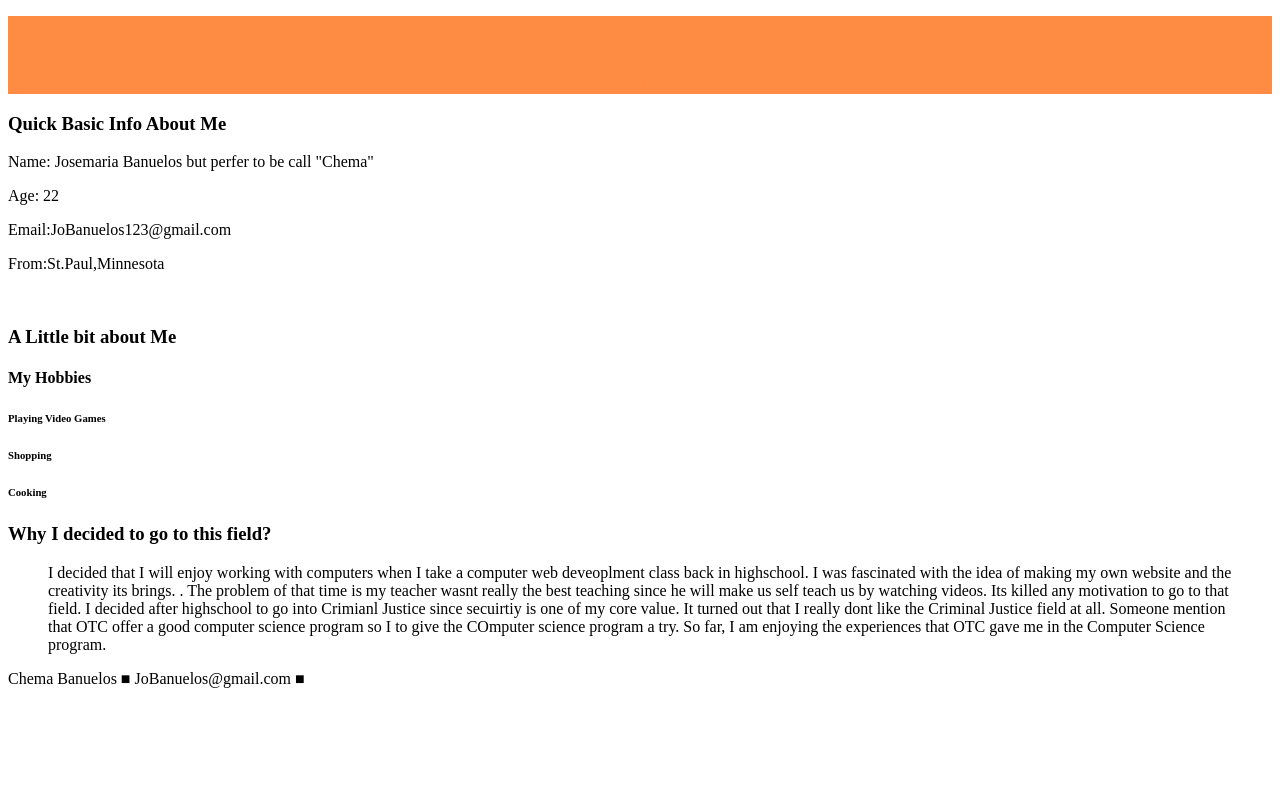
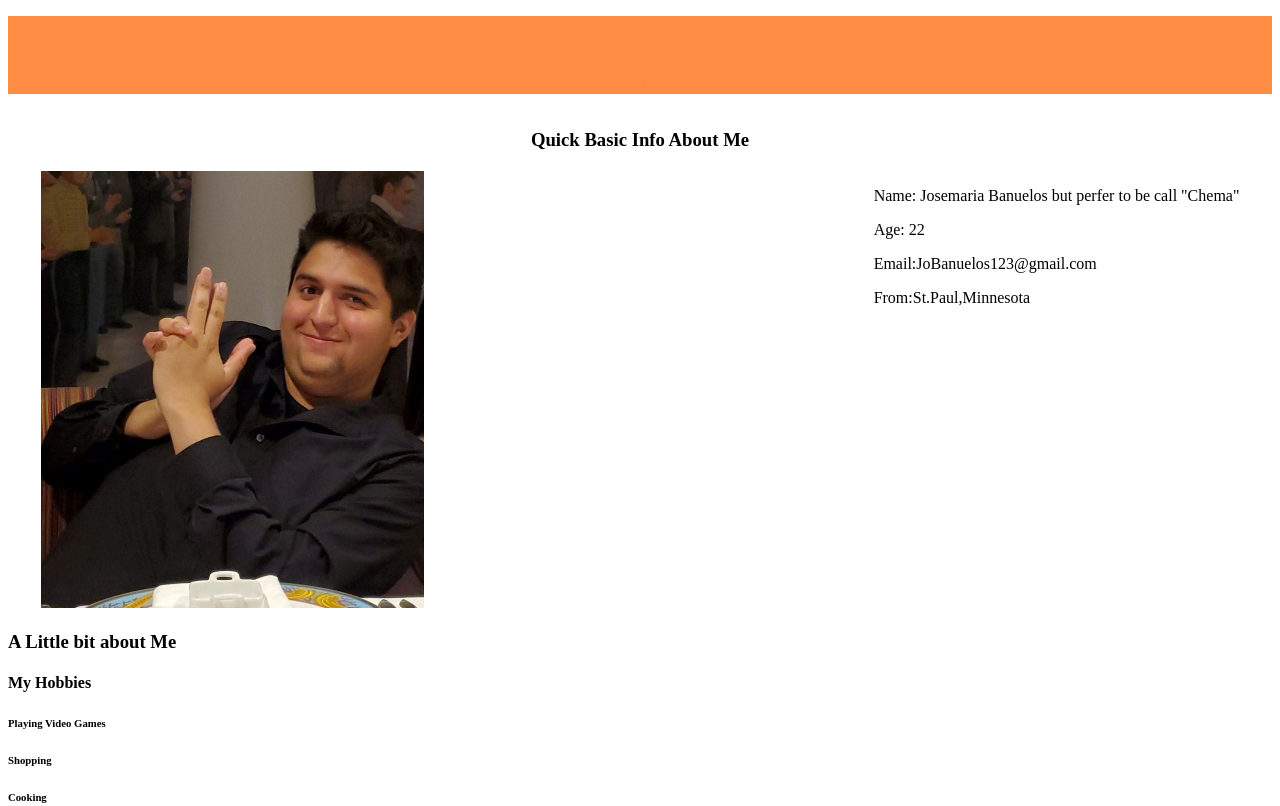
Before and after one commit to JoBanuelos/JoBanuelos.github.io, a plain HTML site: page index.html in a window 1280 px wide. Shown: the top 806 px of the page. Drawn offline with Linux system fonts and the light colour scheme.

Commit message:
Added layout to my About Section

```diff
--- a/index.html
+++ b/index.html
@@ -18,16 +18,19 @@
   </nav>
 
 <section class="aboutme">
+  <section class="box box1">
   <h3>Quick Basic Info About Me</h3>
-  <section class=box>
+</section>
+  <section class="box box2">
 <p>Name: Josemaria Banuelos but perfer to be call "Chema"</p>
 <p>Age: 22</p>
 <p>Email:JoBanuelos123@gmail.com</p>
 <p>From:St.Paul,Minnesota</p>
   </section>
-  <section class=box>
-<img src="" alt="">
+  <section class="box box3">
+<img src="Images/Profile.jpg" alt="A Image of Me">
   </section>
+</section>
 
 <section class="hobbies">
 <h3>A Little bit about Me</h3>
@@ -44,7 +47,7 @@
 </section>
 </section>
 </section>
-</section>
+
 
 <section class="Why">
 <h3>Why I decided to go to this field?</h3>
--- a/style.css
+++ b/style.css
@@ -43,3 +43,81 @@ a:active{
 color: var(--white);
 text-decoration: none;
 }
+
+/* About Me CSS */
+.aboutme{
+  display: grid;
+  grid-gap:2px;
+  justify-items: center;
+  grid-template-areas:
+  'box1 box1'
+  'box3 box2'
+  'box3 box2'
+}
+
+.box1{
+  grid-area: box1;
+}
+
+.box2{
+  grid-area: box2;
+}
+
+.box3{
+  grid-area: box3;
+}
+
+.aboutme img{
+  max-width: 50%;
+}
+
+
+
+
+
+
+
+
+
+
+
+
+
+
+
+
+
+
+
+
+
+
+
+
+
+
+
+
+
+
+
+
+
+
+
+
+
+
+
+
+
+
+
+
+
+
+
+
+
+
+/**/
```
Also changed, not shown: Images/Profile.jpg (added).
